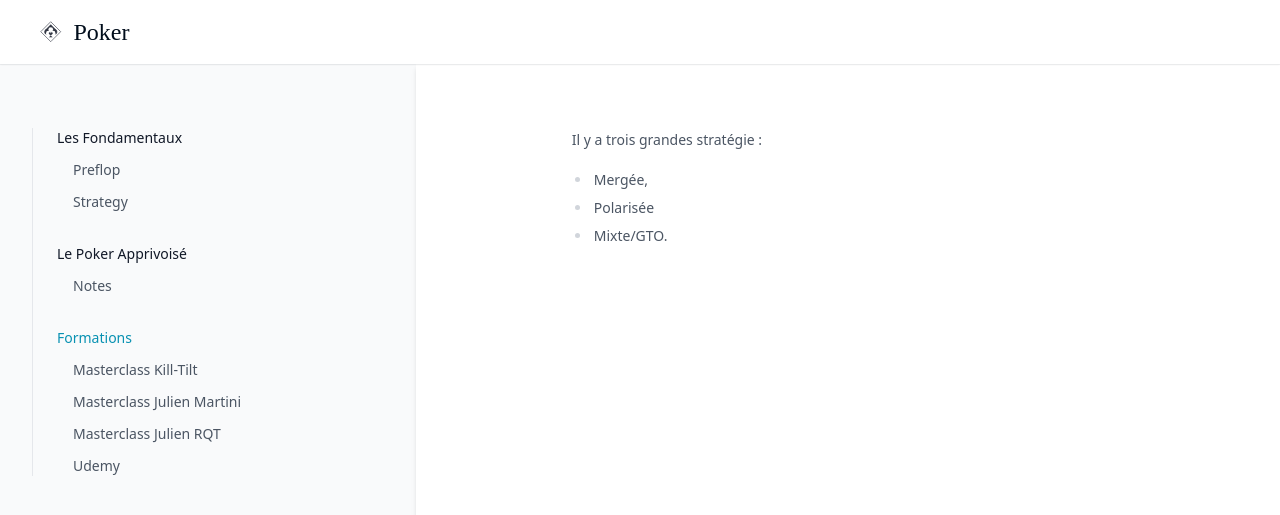
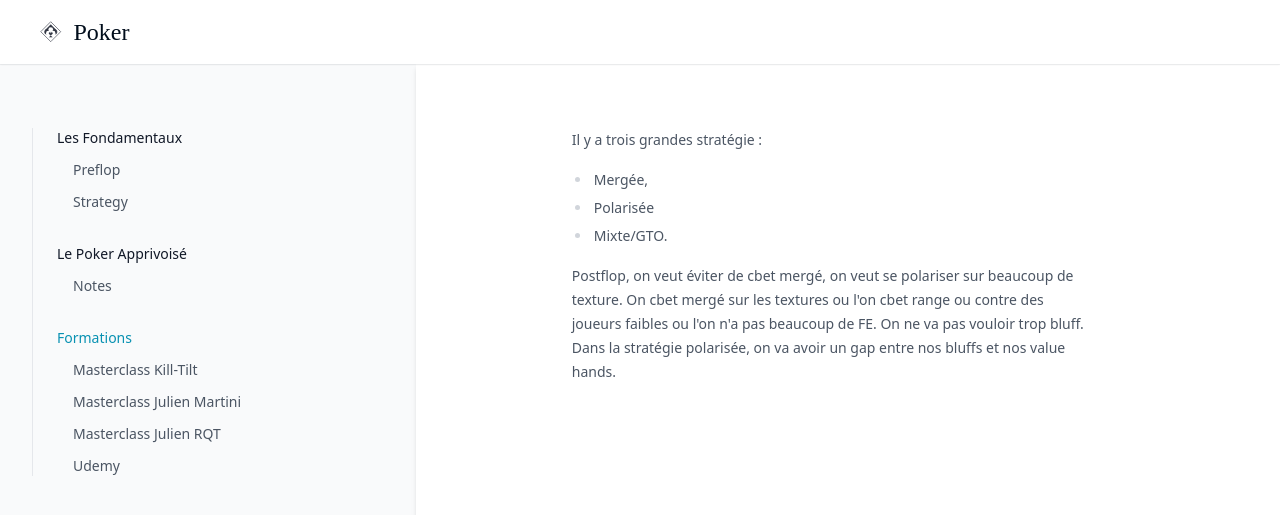
Before and after one commit to greglejeune/ebook, a Jekyll site: the page built from _poker/2021-09-11-strategy.md, in a window 1280 px wide. Shown: the top 515 px of the page. Built offline with Jekyll 4.4.1, drawn with Linux system fonts in a browser that asks for light colours.

Commit message:
Update 2021-09-11-strategy.md

```diff
--- a/_poker/2021-09-11-strategy.md
+++ b/_poker/2021-09-11-strategy.md
@@ -12,3 +12,7 @@ Il y a trois grandes stratégie :
   <li>Polarisée</li>
   <li>Mixte/GTO.</li>
 </ul>
+
+<p>
+  Postflop, on veut éviter de cbet mergé, on veut se polariser sur beaucoup de texture. On cbet mergé sur les textures ou l'on cbet range ou contre des joueurs faibles ou l'on n'a pas beaucoup de FE. On ne va pas vouloir trop bluff. Dans la stratégie polarisée, on va avoir un gap entre nos bluffs et nos value hands.
+</p>
```
